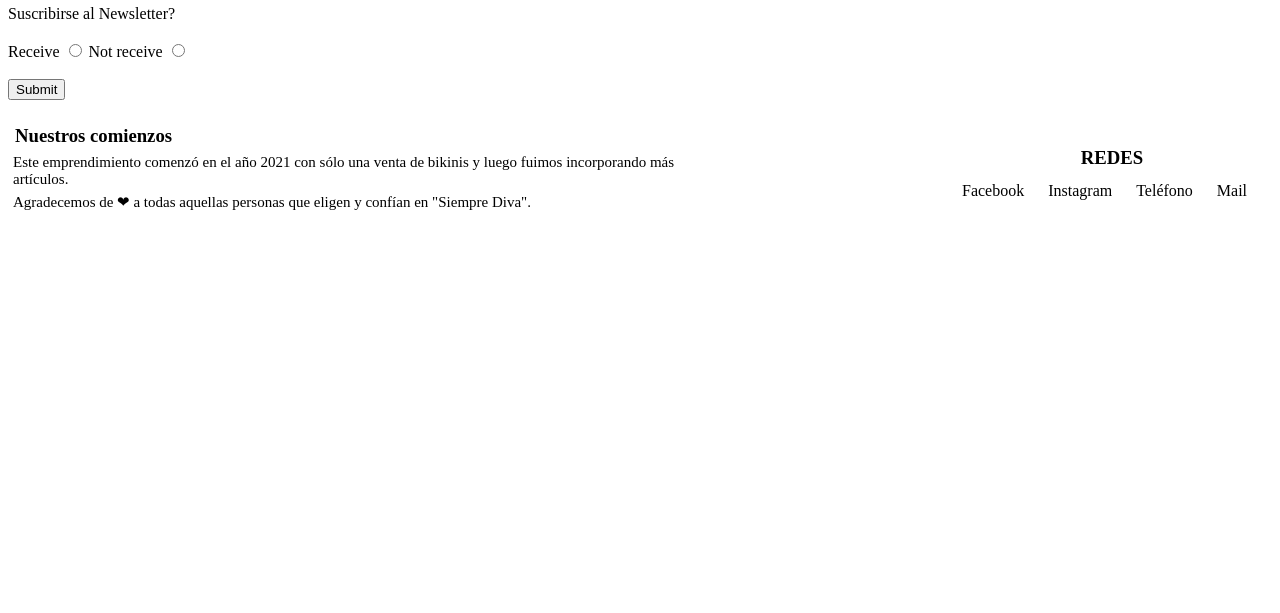
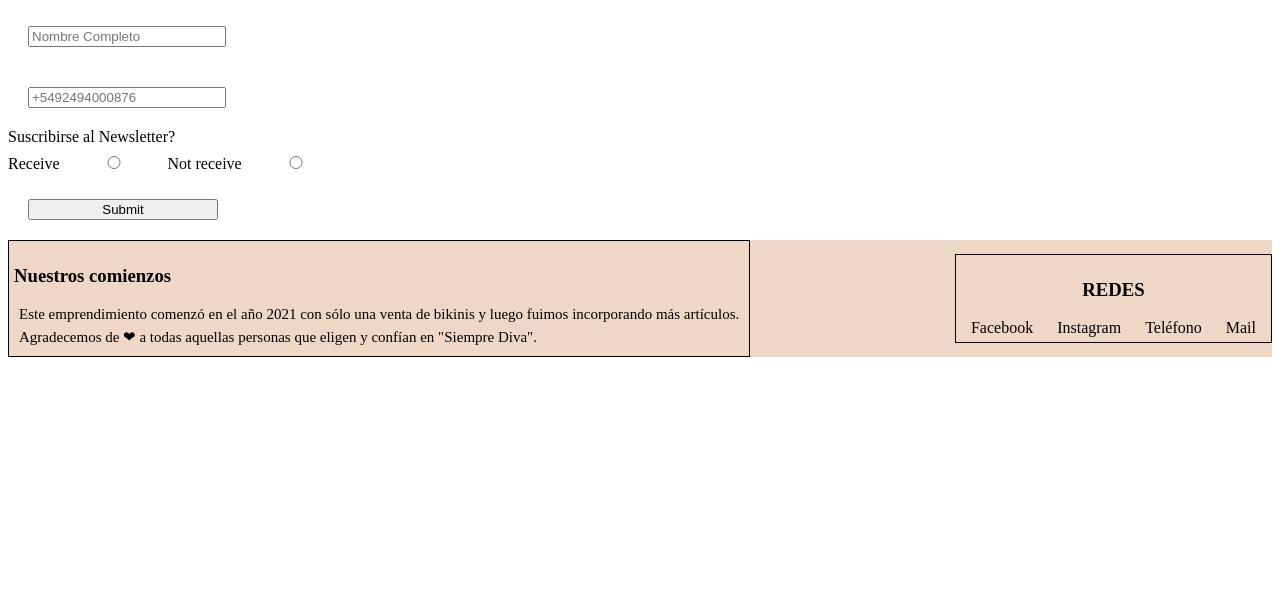
Before and after one commit to MARIAJOSE-SANCHEZ/PreEntrega2Sanchez, a plain HTML site: page secciones/contacto.html in a window 1280 px wide. Shown: the part 187-800 px from the top of the page. Drawn offline with Linux system fonts and the light colour scheme.

Commit message:
acomode algo de formulario

```diff
--- a/css/style.css
+++ b/css/style.css
@@ -68,14 +68,12 @@ footer {
     display: flex;
     justify-content: space-between;
     align-items: center;
+    background-color: #EED7C5;
 }
 
-.info-page{
-    width: 55vw;
-}
-
-.footer h3{
-    margin: 7px
+.footer article{
+    border: 1px solid black;
+    padding: 5px;
 }
 
 .info-page p{
@@ -84,14 +82,29 @@ footer {
 }
 
 .seccion-redes {
-    width: 25vw;
+    /* width: 25vw; */
+    padding: 10px;
 }
 
 .seccion-redes h3{
     text-align: center;
-    padding: 6px;
+    /* padding: 6px; */
 }
 
 .seccion-redes a{
     margin: 10px;
 }
+
+.formulario{
+    display: flex;
+    flex-direction: column;
+}
+
+.formulario input{
+    margin: 20px;
+    width: 190px;
+}
+ .eleccion input{
+    margin: 10px;
+    width: 80px;
+ }
--- a/secciones/contacto.html
+++ b/secciones/contacto.html
@@ -26,20 +26,18 @@
     </header>
     <!-- Contenido Ppal -->
     <main>
-        <form action="#" method="GET">
+        <h1>Contacto</h1>
+        <form class="formulario" action="#" method="GET">
             <input type="text" placeholder="Nombre Completo" name="nombre">
-            <br><br>
             <input type="text" placeholder="+5492494000876" name="tel">
-            <br><br>
             <span>Suscribirse al Newsletter?</span>
-            <br> <br>
-            <span>Receive</span>
-            <input type="radio" value="Receive" name="radio">
-            <span>Not receive</span>
-            <input type="radio" value="Not receive" name="radio">
-            <br><br>
+            <div class="eleccion">
+                <span>Receive</span>
+                <input type="radio" value="Receive" name="radio">
+                <span>Not receive</span>
+                <input type="radio" value="Not receive" name="radio">
+            </div>
             <input type="submit">
-            <br><br>
         </form>
     </main>
     <!-- Pie de pagina -->
```
